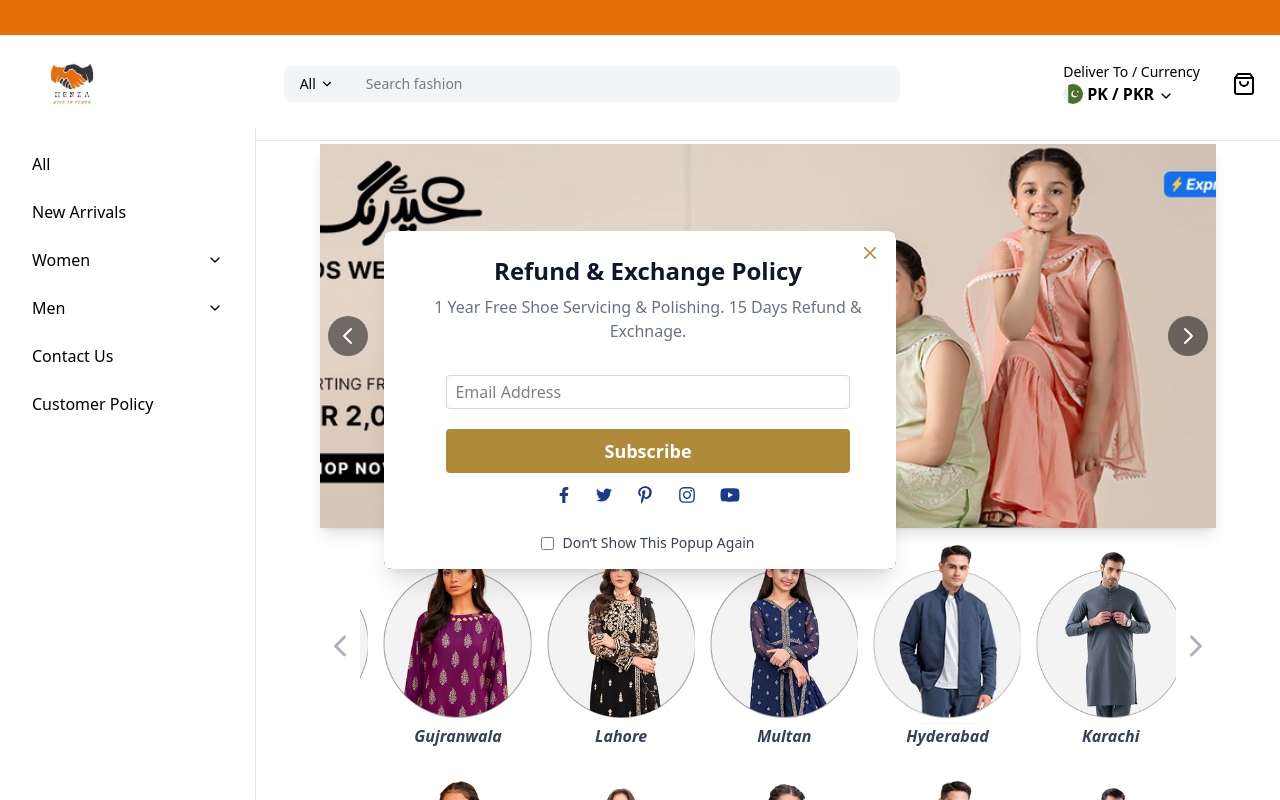
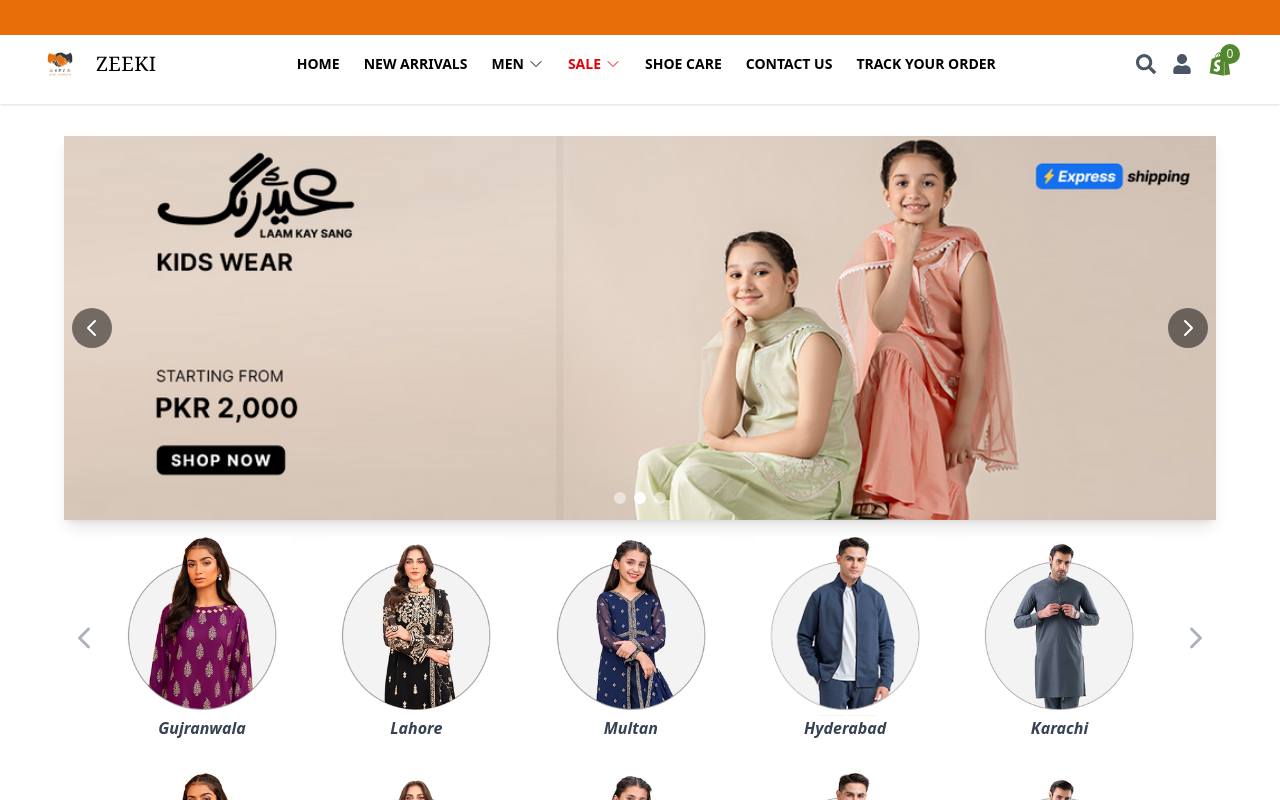
Before and after one commit to AhmadMahmoodRana-dev/Rabeel_Laam, a React (Vite) app: page / in a window 1280 px wide. Shown: the top 800 px of the page. Built offline with nearby package versions, Linux system fonts and the light colour scheme.

Commit message:
Sidebar Remove

```diff
--- a/src/components/Home/HomePageGridStructure.jsx
+++ b/src/components/Home/HomePageGridStructure.jsx
@@ -61,7 +61,7 @@ const luxuryPicks = [
 
 const HomePageGridStructure = ({heading}) => {
   return (
-    <div className="max-w-7xl mx-auto px-4 py-10">
+    <div className="max-w-full mx-auto px-4 py-10">
       <h2 className="text-3xl font-semibold mb-6">{heading}</h2>
       <div className="grid grid-cols-1 sm:grid-cols-2 md:grid-cols-2 xl:grid-cols-4 lg:grid-cols-3 gap-6">
         {luxuryPicks.map((item, index) => (
--- a/src/components/Home/LargeCardSlider.jsx
+++ b/src/components/Home/LargeCardSlider.jsx
@@ -12,8 +12,8 @@ const LargeCardSlider = ({heading,products}) => {
   useEffect(() => {
     const handleResize = () => {
       const width = window.innerWidth;
-      if (width >= 1536) setPerSlide(4); // 2xl screens
-      else if (width >= 1280) setPerSlide(4); // xl
+      if (width >= 1536) setPerSlide(5); // 2xl screens
+      else if (width >= 1280) setPerSlide(5); // xl
       else if (width >= 1024) setPerSlide(2); // lg
       else if (width >= 768) setPerSlide(1.45); // md
       else if (width >= 640) setPerSlide(1.45); // sm
--- a/src/components/MainLayout.jsx
+++ b/src/components/MainLayout.jsx
@@ -1,161 +1,183 @@
-import { useContext, useState } from "react";
-import { FiChevronDown, FiShoppingBag, FiMenu, FiX } from "react-icons/fi";
-import { Link } from "react-router-dom";
-import logo from "../assets/logo.png";
-import pk from "../assets/pk.svg";
+// import { useContext, useState } from "react";
+// import { FiChevronDown, FiShoppingBag, FiMenu, FiX } from "react-icons/fi";
+// import { Link } from "react-router-dom";
+// import logo from "../assets/logo.png";
+// import pk from "../assets/pk.svg";
+// import TopBar from "./TopBar";
+// import ShoppingCart from "../pages/ShoppingCart";
+// import { Context } from "../Context/Context";
+
+// const MainLayout = ({ children }) => {
+//   const [openSection, setOpenSection] = useState(null);
+//   const [isMobileMenuOpen, setIsMobileMenuOpen] = useState(false);
+// const {openCart,setOpenCart} = useContext(Context)
+//   const toggleSection = (section) => {
+//     setOpenSection(openSection === section ? null : section);
+//   };
+
+//   const navItems = [
+//     { label: "All", path: "/" },
+//     { label: "New Arrivals", path: "/" },
+//     {
+//       label: "Women",
+//       children: ["Clothing", "Accessories", "Foot Wear"],
+//     },
+//     {
+//       label: "Men",
+//       children: ["Clothing", "Footwear", "Accessories"],
+//     },
+//     { label: "Contact Us", path: "/contactUs" },
+//     { label: "Customer Policy", path: "/customer-policy" },
+//   ];
+
+//   return (
+//     <div className="min-h-screen">
+//     <ShoppingCart/>
+//       {/* Top Bar */}
+//       <TopBar />
+
+//       {/* Navbar */}
+//       <nav className="bg-white fixed top-2 md:top-7 w-full z-40 border-b border-gray-200">
+//         <div className="flex flex-col md:flex-row items-center justify-between px-4 sm:px-6 py-2">
+//           <div className="flex w-full md:w-auto justify-between items-center">
+//             <div className="flex items-center">
+//               <button
+//                 onClick={() => setIsMobileMenuOpen(!isMobileMenuOpen)}
+//                 className="md:hidden mr-2 text-xl"
+//               >
+//                 {isMobileMenuOpen ? <FiX /> : <FiMenu />}
+//               </button>
+//               <img src={logo} alt="Logo" className="h-14 md:h-24" />
+//             </div>
+
+//             <div className="flex items-center md:hidden">
+//               <div className="flex items-center font-bold">
+//                 <img src={pk} alt="PK" className="w-5 mr-1" />
+//                 <span className="hidden xs:inline">PK / PKR</span>
+//                 <FiChevronDown className="inline" />
+//               </div>
+//               <FiShoppingBag className="text-2xl ml-4 cursor-pointer" />
+//             </div>
+//           </div>
+
+//           <div className="flex items-center w-full md:w-1/2 mt-4 md:mt-0">
+//             <div className="flex w-full">
+//               <button className="bg-gray-100 px-2 sm:px-4 py-2 border-r-0 rounded-l-lg flex items-center text-sm">
+//                 All
+//                 <FiChevronDown className="ml-1" />
+//               </button>
+//               <input
+//                 type="search"
+//                 placeholder="Search fashion"
+//                 className="bg-gray-100 px-2 sm:px-4 py-2 w-full border-l-0 rounded-r-lg focus:outline-none text-sm"
+//               />
+//             </div>
+//           </div>
+
+//           <div className="hidden md:flex items-center">
+//             <div className="mr-4">
+//               <p className="text-sm">Deliver To / Currency</p>
+//               <div className="flex items-center font-bold">
+//                 <img src={pk} alt="PK" className="w-5 mr-1" />
+//                 <span>
+//                   PK / PKR <FiChevronDown className="inline" />
+//                 </span>
+//               </div>
+//             </div>
+//             <FiShoppingBag onClick={() => setOpenCart(!openCart)} className="text-2xl ml-4 cursor-pointer" />
+//           </div>
+//         </div>
+//       </nav>
+
+//       {isMobileMenuOpen && (
+//         <div className="fixed inset-0 bg-white bg-opacity-50 z-30 md:hidden"></div>
+//       )}
+
+//       {/* Sidebar */}
+//       <aside
+//         className={`fixed left-0 top-36 md:top-32 w-64 h-screen border-r border-gray-200 z-40 bg-white transform transition-transform duration-300 ${
+//           isMobileMenuOpen ? "translate-x-0" : "-translate-x-full"
+//         } md:translate-x-0`}
+//       >
+//         <nav className="p-4">
+//           <ul className="space-y-2">
+//             {navItems.map((item) => (
+//               <li key={item.label}>
+//                 {item.children ? (
+//                   <>
+//                     <button
+//                       className="w-full text-left px-4 py-2 hover:bg-gray-100 rounded flex justify-between items-center text-sm md:text-base"
+//                       onClick={() => toggleSection(item.label)}
+//                     >
+//                       {item.label}
+//                       <FiChevronDown
+//                         className={`transform transition-transform duration-200 ${
+//                           openSection === item.label ? "rotate-180" : ""
+//                         }`}
+//                       />
+//                     </button>
+//                     {openSection === item.label && (
+//                       <ul className="ml-8 space-y-2 mt-2">
+//                         {item.children.map((sub) => (
+//                           <li key={sub}>
+//                             <Link
+//                               to={`/category/${item.label.toLowerCase()}/${sub
+//                                 .toLowerCase()
+//                                 .replace(/\s+/g, "-")}`}
+//                               className="block px-4 py-2 hover:bg-gray-100 rounded text-sm"
+//                               onClick={() =>
+//                                 window.innerWidth < 768 &&
+//                                 setIsMobileMenuOpen(false)
+//                               }
+//                             >
+//                               {sub}
+//                             </Link>
+//                           </li>
+//                         ))}
+//                       </ul>
+//                     )}
+//                   </>
+//                 ) : (
+//                   <Link
+//                     to={item.path}
+//                     className=" w-full text-left px-4 py-2 hover:bg-gray-100 rounded flex justify-between items-center text-sm md:text-base"
+//                     onClick={() =>
+//                       window.innerWidth < 768 && setIsMobileMenuOpen(false)
+//                     }
+//                   >
+//                     {item.label}
+//                   </Link>
+//                 )}
+//               </li>
+//             ))}
+//           </ul>
+//         </nav>
+//       </aside>
+
+//       {/* Main Content */}
+//       <main className="md:ml-64 pt-24 md:pt-32">{children}</main>
+//     </div>
+//   );
+// };
+
+// export default MainLayout;
+
 import TopBar from "./TopBar";
 import ShoppingCart from "../pages/ShoppingCart";
-import { Context } from "../Context/Context";
+import Navbar from "../components/Navbar";
 
 const MainLayout = ({ children }) => {
-  const [openSection, setOpenSection] = useState(null);
-  const [isMobileMenuOpen, setIsMobileMenuOpen] = useState(false);
-const {openCart,setOpenCart} = useContext(Context)
-  const toggleSection = (section) => {
-    setOpenSection(openSection === section ? null : section);
-  };
-
-  const navItems = [
-    { label: "All", path: "/" },
-    { label: "New Arrivals", path: "/" },
-    {
-      label: "Women",
-      children: ["Clothing", "Accessories", "Foot Wear"],
-    },
-    {
-      label: "Men",
-      children: ["Clothing", "Footwear", "Accessories"],
-    },
-    { label: "Contact Us", path: "/contactUs" },
-    { label: "Customer Policy", path: "/customer-policy" },
-  ];
-
   return (
     <div className="min-h-screen">
-    <ShoppingCart/>
+      <ShoppingCart />
       {/* Top Bar */}
       <TopBar />
 
       {/* Navbar */}
-      <nav className="bg-white fixed top-2 md:top-7 w-full z-40 border-b border-gray-200">
-        <div className="flex flex-col md:flex-row items-center justify-between px-4 sm:px-6 py-2">
-          <div className="flex w-full md:w-auto justify-between items-center">
-            <div className="flex items-center">
-              <button
-                onClick={() => setIsMobileMenuOpen(!isMobileMenuOpen)}
-                className="md:hidden mr-2 text-xl"
-              >
-                {isMobileMenuOpen ? <FiX /> : <FiMenu />}
-              </button>
-              <img src={logo} alt="Logo" className="h-14 md:h-24" />
-            </div>
-
-            <div className="flex items-center md:hidden">
-              <div className="flex items-center font-bold">
-                <img src={pk} alt="PK" className="w-5 mr-1" />
-                <span className="hidden xs:inline">PK / PKR</span>
-                <FiChevronDown className="inline" />
-              </div>
-              <FiShoppingBag className="text-2xl ml-4 cursor-pointer" />
-            </div>
-          </div>
-
-          <div className="flex items-center w-full md:w-1/2 mt-4 md:mt-0">
-            <div className="flex w-full">
-              <button className="bg-gray-100 px-2 sm:px-4 py-2 border-r-0 rounded-l-lg flex items-center text-sm">
-                All
-                <FiChevronDown className="ml-1" />
-              </button>
-              <input
-                type="search"
-                placeholder="Search fashion"
-                className="bg-gray-100 px-2 sm:px-4 py-2 w-full border-l-0 rounded-r-lg focus:outline-none text-sm"
-              />
-            </div>
-          </div>
-
-          <div className="hidden md:flex items-center">
-            <div className="mr-4">
-              <p className="text-sm">Deliver To / Currency</p>
-              <div className="flex items-center font-bold">
-                <img src={pk} alt="PK" className="w-5 mr-1" />
-                <span>
-                  PK / PKR <FiChevronDown className="inline" />
-                </span>
-              </div>
-            </div>
-            <FiShoppingBag onClick={() => setOpenCart(!openCart)} className="text-2xl ml-4 cursor-pointer" />
-          </div>
-        </div>
-      </nav>
-
-      {isMobileMenuOpen && (
-        <div className="fixed inset-0 bg-white bg-opacity-50 z-30 md:hidden"></div>
-      )}
-
-      {/* Sidebar */}
-      <aside
-        className={`fixed left-0 top-36 md:top-32 w-64 h-screen border-r border-gray-200 z-40 bg-white transform transition-transform duration-300 ${
-          isMobileMenuOpen ? "translate-x-0" : "-translate-x-full"
-        } md:translate-x-0`}
-      >
-        <nav className="p-4">
-          <ul className="space-y-2">
-            {navItems.map((item) => (
-              <li key={item.label}>
-                {item.children ? (
-                  <>
-                    <button
-                      className="w-full text-left px-4 py-2 hover:bg-gray-100 rounded flex justify-between items-center text-sm md:text-base"
-                      onClick={() => toggleSection(item.label)}
-                    >
-                      {item.label}
-                      <FiChevronDown
-                        className={`transform transition-transform duration-200 ${
-                          openSection === item.label ? "rotate-180" : ""
-                        }`}
-                      />
-                    </button>
-                    {openSection === item.label && (
-                      <ul className="ml-8 space-y-2 mt-2">
-                        {item.children.map((sub) => (
-                          <li key={sub}>
-                            <Link
-                              to={`/category/${item.label.toLowerCase()}/${sub
-                                .toLowerCase()
-                                .replace(/\s+/g, "-")}`}
-                              className="block px-4 py-2 hover:bg-gray-100 rounded text-sm"
-                              onClick={() =>
-                                window.innerWidth < 768 &&
-                                setIsMobileMenuOpen(false)
-                              }
-                            >
-                              {sub}
-                            </Link>
-                          </li>
-                        ))}
-                      </ul>
-                    )}
-                  </>
-                ) : (
-                  <Link
-                    to={item.path}
-                    className=" w-full text-left px-4 py-2 hover:bg-gray-100 rounded flex justify-between items-center text-sm md:text-base"
-                    onClick={() =>
-                      window.innerWidth < 768 && setIsMobileMenuOpen(false)
-                    }
-                  >
-                    {item.label}
-                  </Link>
-                )}
-              </li>
-            ))}
-          </ul>
-        </nav>
-      </aside>
+      <Navbar />
 
       {/* Main Content */}
-      <main className="md:ml-64 pt-24 md:pt-32">{children}</main>
+      <main className="pt-4">{children}</main>
     </div>
   );
 };
--- /dev/null
+++ b/src/components/Navbar.jsx
@@ -0,0 +1,166 @@
+import { ChevronDownIcon } from "@heroicons/react/24/outline";
+import React, { useState, useEffect, useContext } from "react";
+import { FaUser, FaShoppingCart, FaSearch, FaTimes } from "react-icons/fa";
+import { FaShopify } from "react-icons/fa";
+import { Context } from "../Context/Context";
+import logo from "../assets/logo.png"
+
+const Navbar = () => {
+  const [isMenOpen, setIsMenOpen] = useState(false);
+  const [isSaleOpen, setIsSaleOpen] = useState(false);
+  const [isMobileMenuOpen, setIsMobileMenuOpen] = useState(false);
+  const [isMenMobileOpen, setIsMenMobileOpen] = useState(false);
+  const [isSaleMobileOpen, setIsSaleMobileOpen] = useState(false);
+  const [isMobile, setIsMobile] = useState(false);
+  const {openCart,setOpenCart} = useContext(Context)
+
+
+  useEffect(() => {
+    const handleResize = () => {
+      setIsMobile(window.innerWidth < 768);
+    };
+    handleResize();
+    window.addEventListener("resize", handleResize);
+    return () => window.removeEventListener("resize", handleResize);
+  }, []);
+
+  const closeAllDropdowns = () => {
+    setIsMenOpen(false);
+    setIsSaleOpen(false);
+    setIsMobileMenuOpen(false);
+    setIsMenMobileOpen(false);
+    setIsSaleMobileOpen(false);
+  };
+
+  return (
+    <nav className="bg-white shadow-sm text-sm mt-6 relative">
+      <div className="max-w-7xl mx-auto px-4 sm:px-6 lg:px-8">
+        <div className="flex items-center justify-between h-20">
+          {/* Logo */}
+          <div className="flex items-center space-x-2">
+            <img
+              src={logo}
+              alt="Zeeki Logo"
+              className="h-14"
+            />
+            <span className="text-xl font-serif tracking-wide font-medium">ZEEKI</span>
+          </div>
+
+          {/* Desktop Menu Items */}
+          <div className="hidden md:flex space-x-6 font-semibold">
+            <a href="#" className="hover:text-blue-600">HOME</a>
+            <a href="#" className="hover:text-blue-600">NEW ARRIVALS</a>
+
+            {/* MEN */}
+            <div className="relative">
+              <button
+                onClick={() => setIsMenOpen(!isMenOpen)}
+                className="flex items-center hover:text-blue-600"
+              >
+                MEN <ChevronDownIcon className="w-4 h-4 ml-1" />
+              </button>
+              {isMenOpen && (
+                <div className="absolute left-0 mt-2 w-48 bg-white shadow-md rounded p-2 z-10">
+                  <a href="#" className="block px-4 py-2 hover:bg-gray-100">Summer Loafers</a>
+                  <a href="#" className="block px-4 py-2 hover:bg-gray-100">White Sole Loafers</a>
+                </div>
+              )}
+            </div>
+
+            {/* SALE */}
+            <div className="relative">
+              <button
+                onClick={() => setIsSaleOpen(!isSaleOpen)}
+                className="flex items-center text-red-600"
+              >
+                SALE <ChevronDownIcon className="w-4 h-4 ml-1" />
+              </button>
+              {isSaleOpen && (
+                <div className="absolute left-0 mt-2 w-48 bg-white shadow-md rounded p-2 z-10">
+                  <a href="#" className="block px-4 py-2 hover:bg-gray-100">Sale Item 1</a>
+                  <a href="#" className="block px-4 py-2 hover:bg-gray-100">Sale Item 2</a>
+                </div>
+              )}
+            </div>
+
+            <a href="#" className="hover:text-blue-600">SHOE CARE</a>
+            <a href="#" className="hover:text-blue-600">CONTACT US</a>
+            <a href="#" className="hover:text-blue-600">TRACK YOUR ORDER</a>
+          </div>
+
+          {/* Icons */}
+          <div className="flex items-center space-x-4">
+            <FaSearch size={20} className="hidden md:block text-gray-600 cursor-pointer" />
+            <FaUser size={20} className="hidden md:block text-gray-600 cursor-pointer" />
+            <div className="relative">
+              <FaShopify onClick={() => setOpenCart(!openCart)} color="#52872e" size={24} className="text-gray-600 cursor-pointer" />
+              <span className="absolute -top-2 -right-2 bg-[#52872e] text-white text-xs w-5 h-5 flex items-center justify-center rounded-full">
+                0
+              </span>
+            </div>
+            <button
+              className="md:hidden p-2"
+              onClick={() => setIsMobileMenuOpen(!isMobileMenuOpen)}
+            >
+              {isMobileMenuOpen ? (
+                <FaTimes className="w-6 h-6" />
+              ) : (
+                <svg className="w-6 h-6" fill="none" stroke="currentColor" viewBox="0 0 24 24">
+                  <path strokeLinecap="round" strokeLinejoin="round" strokeWidth={2} d="M4 6h16M4 12h16M4 18h16" />
+                </svg>
+              )}
+            </button>
+          </div>
+        </div>
+
+        {/* Mobile Menu */}
+        {isMobileMenuOpen && (
+          <div className="md:hidden absolute top-20 left-0 w-full bg-white shadow-md z-20">
+            <div className="px-4 py-2">
+              <a href="#" className="block py-3 hover:text-blue-600" onClick={closeAllDropdowns}>HOME</a>
+              <a href="#" className="block py-3 hover:text-blue-600" onClick={closeAllDropdowns}>NEW ARRIVALS</a>
+
+              {/* MEN */}
+              <div className="border-b">
+                <button
+                  className="w-full flex justify-between items-center py-3 hover:text-blue-600"
+                  onClick={() => setIsMenMobileOpen(!isMenMobileOpen)}
+                >
+                  MEN <ChevronDownIcon className={`w-4 h-4 ml-1 transition-transform ${isMenMobileOpen ? 'rotate-180' : ''}`} />
+                </button>
+                {isMenMobileOpen && (
+                  <div className="pl-4 pb-2">
+                    <a href="#" className="block py-2 hover:text-blue-600" onClick={closeAllDropdowns}>Summer Loafers</a>
+                    <a href="#" className="block py-2 hover:text-blue-600" onClick={closeAllDropdowns}>White Sole Loafers</a>
+                  </div>
+                )}
+              </div>
+
+              {/* SALE */}
+              <div className="border-b">
+                <button
+                  className="w-full flex justify-between items-center py-3 text-red-600"
+                  onClick={() => setIsSaleMobileOpen(!isSaleMobileOpen)}
+                >
+                  SALE <ChevronDownIcon className={`w-4 h-4 ml-1 transition-transform ${isSaleMobileOpen ? 'rotate-180' : ''}`} />
+                </button>
+                {isSaleMobileOpen && (
+                  <div className="pl-4 pb-2">
+                    <a href="#" className="block py-2 hover:text-blue-600" onClick={closeAllDropdowns}>Sale Item 1</a>
+                    <a href="#" className="block py-2 hover:text-blue-600" onClick={closeAllDropdowns}>Sale Item 2</a>
+                  </div>
+                )}
+              </div>
+
+              <a href="#" className="block py-3 hover:text-blue-600" onClick={closeAllDropdowns}>SHOE CARE</a>
+              <a href="#" className="block py-3 hover:text-blue-600" onClick={closeAllDropdowns}>CONTACT US</a>
+              <a href="#" className="block py-3 hover:text-blue-600" onClick={closeAllDropdowns}>TRACK YOUR ORDER</a>
+            </div>
+          </div>
+        )}
+      </div>
+    </nav>
+  );
+};
+
+export default Navbar;
--- a/src/components/ProductDetail.jsx
+++ b/src/components/ProductDetail.jsx
@@ -52,7 +52,7 @@ const ProductDetail = () => {
       />
 
       <div className="fixed inset-0 z-10 w-screen overflow-y-auto">
-        <div className="flex justify-center min-h-full mt-32 items-center md:ml-64 md:mx-0 mx-4">
+        <div className="flex justify-center min-h-full  items-center  md:mx-0 mx-4">
           <DialogPanel
             transition
             className="relative transform overflow-hidden rounded-lg bg-white border-8 border-[#e86e09] text-left shadow-xl transition-all data-closed:translate-y-4 data-closed:opacity-0 data-enter:duration-300 data-enter:ease-out data-leave:duration-200 data-leave:ease-in sm:my-8 sm:w-full sm:max-w-[90%] data-closed:sm:translate-y-0 data-closed:sm:scale-95"
@@ -133,7 +133,7 @@ const ProductDetail = () => {
                 </div>
 
                 {/* Quantity Selector */}
-                <div className="flex items-center gap-3">
+                <div className="flex flex-wrap items-center gap-3">
                   <p className="font-medium">Quantity:{selectedProduct?.id}</p>
                   <div className="flex items-center border rounded-lg overflow-hidden">
                     <button
--- a/src/pages/Home.jsx
+++ b/src/pages/Home.jsx
@@ -85,7 +85,7 @@ const Home = () => {
       <LargeCardSlider heading={"Shop Accessories"} products={products} />
       <HomePageGridStructure heading={"SUMMER LAWN '25"} />
       <TrendingProducts />
-      <OneTimeShowModel />
+      {/* <OneTimeShowModel /> */}
       <ProductDetail/>
     </div>
       <Footer/>
```
Also changed, not shown: src/components/Home/TrendingProductCard.jsx (+10 -6 lines).
